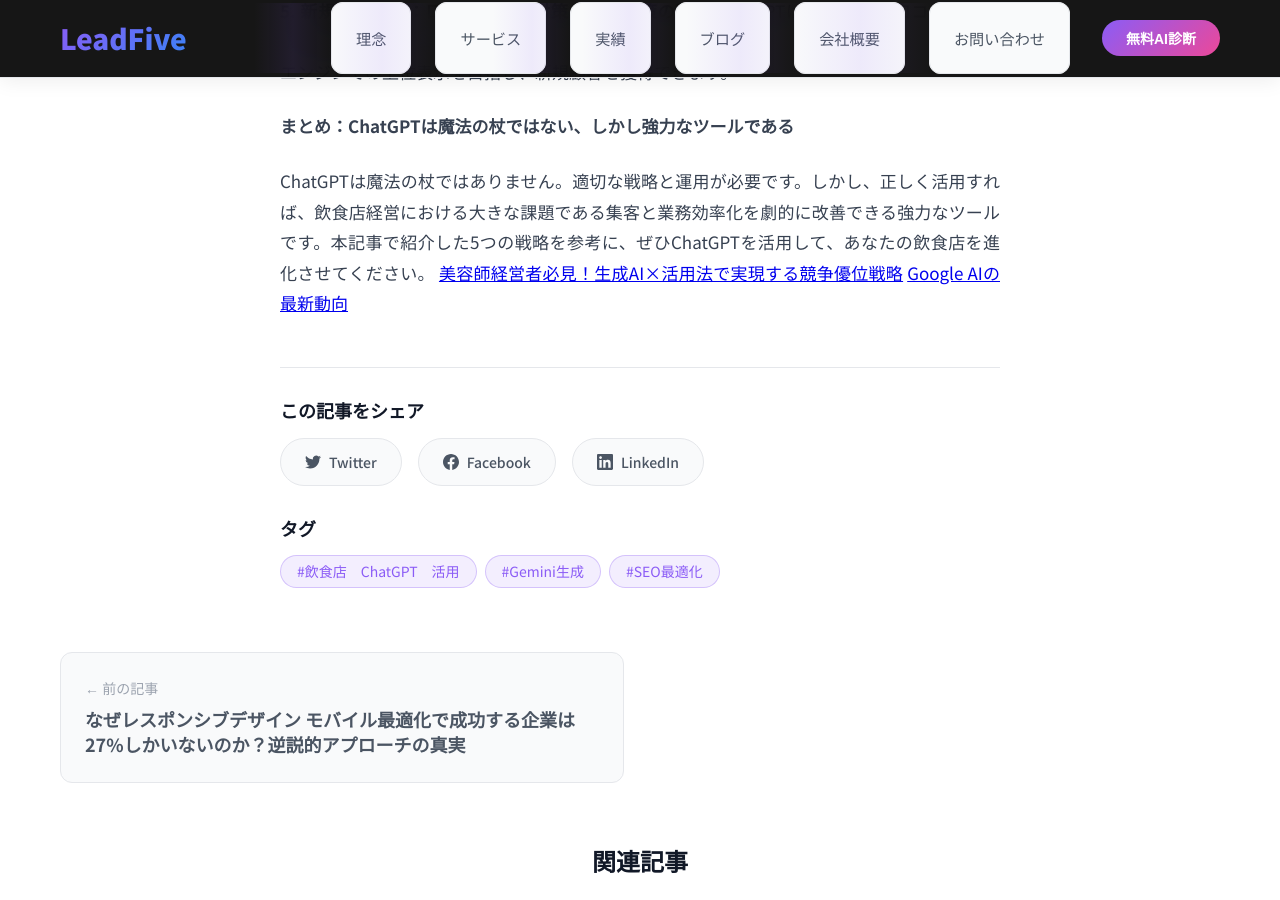
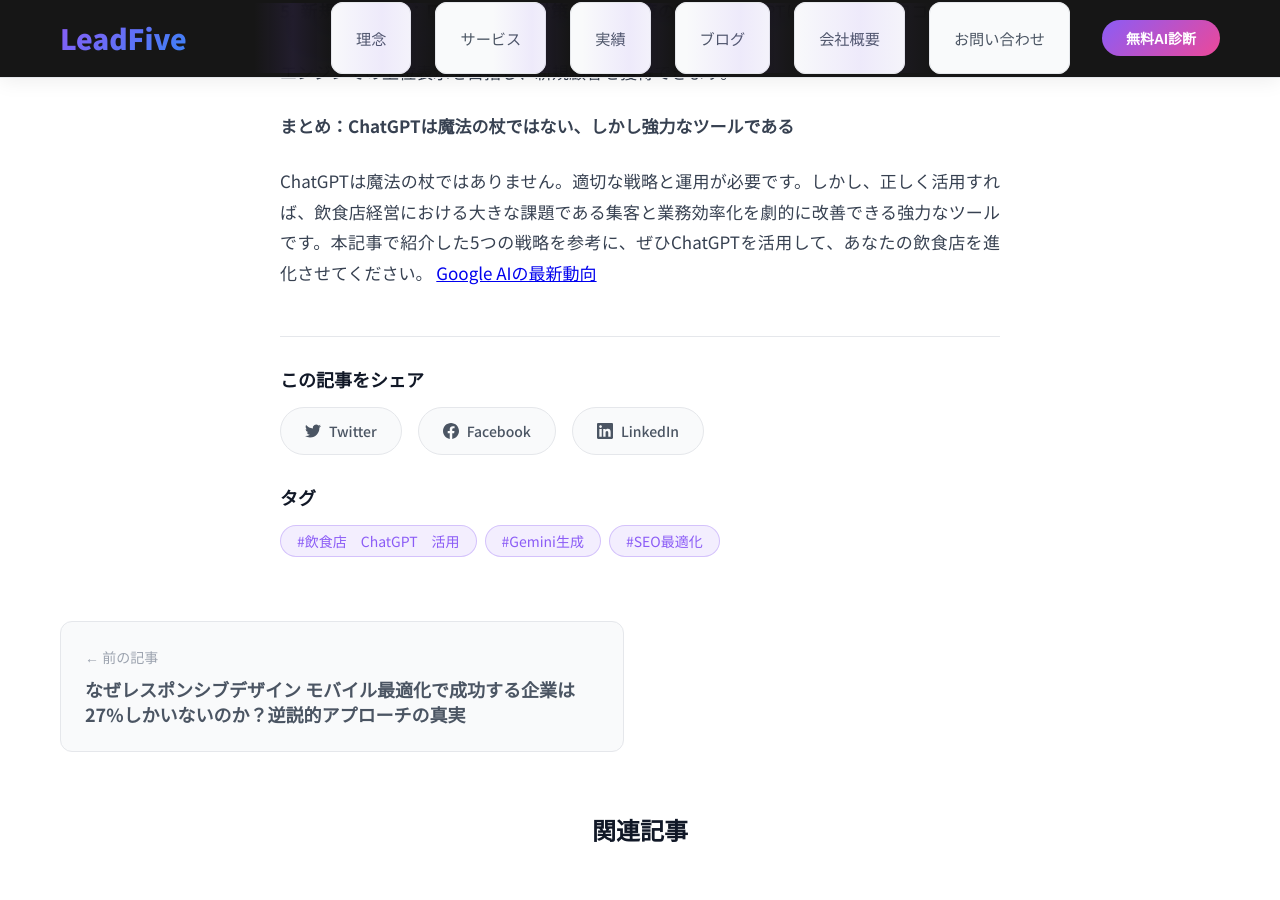
Before and after one commit to Shiki0138/leadfive, a Jekyll site: the page built from _posts/2025-08-07-gemini-飲食店-chatgpt-活用.md, in a window 1280 px wide and 900 px high, scrolled down 3052 px. Built offline with Jekyll 4.4.1, drawn with Linux system fonts in a browser that asks for light colours.

Commit message:
Update 2025-08-07-gemini-飲食店-chatgpt-活用.md

```diff
--- a/_posts/2025-08-07-gemini-飲食店-chatgpt-活用.md
+++ b/_posts/2025-08-07-gemini-飲食店-chatgpt-活用.md
@@ -73,4 +73,4 @@
 
 **まとめ：ChatGPTは魔法の杖ではない、しかし強力なツールである**
 
-ChatGPTは魔法の杖ではありません。適切な戦略と運用が必要です。しかし、正しく活用すれば、飲食店経営における大きな課題である集客と業務効率化を劇的に改善できる強力なツールです。本記事で紹介した5つの戦略を参考に、ぜひChatGPTを活用して、あなたの飲食店を進化させてください。  [美容師経営者必見！生成AI×活用法で実現する競争優位戦略](/blog/2025-08-06-美容師経営者必見生成AI活用法で実現する競争優位戦略/)  [Google AIの最新動向](https://ai.google/updates/)
+ChatGPTは魔法の杖ではありません。適切な戦略と運用が必要です。しかし、正しく活用すれば、飲食店経営における大きな課題である集客と業務効率化を劇的に改善できる強力なツールです。本記事で紹介した5つの戦略を参考に、ぜひChatGPTを活用して、あなたの飲食店を進化させてください。  [Google AIの最新動向](https://ai.google/updates/)
```
